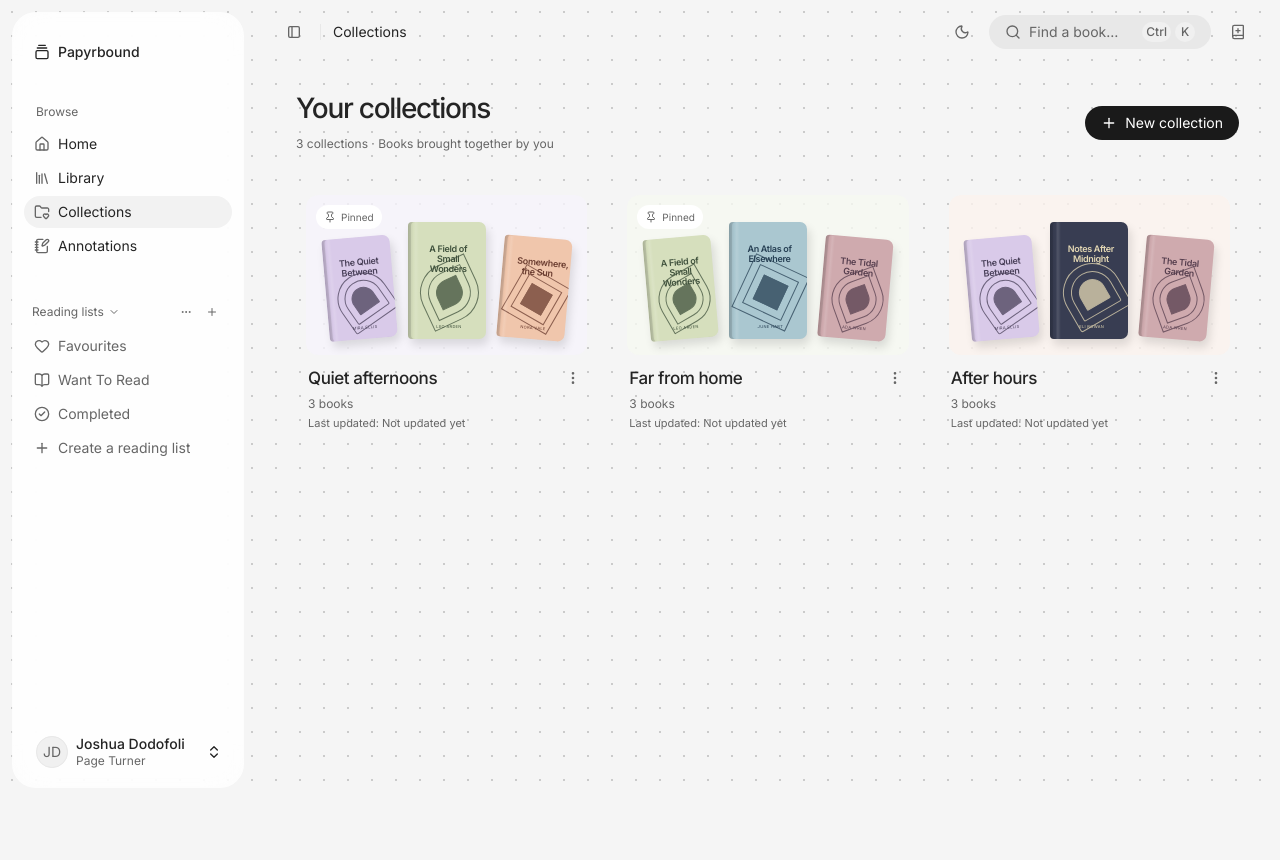
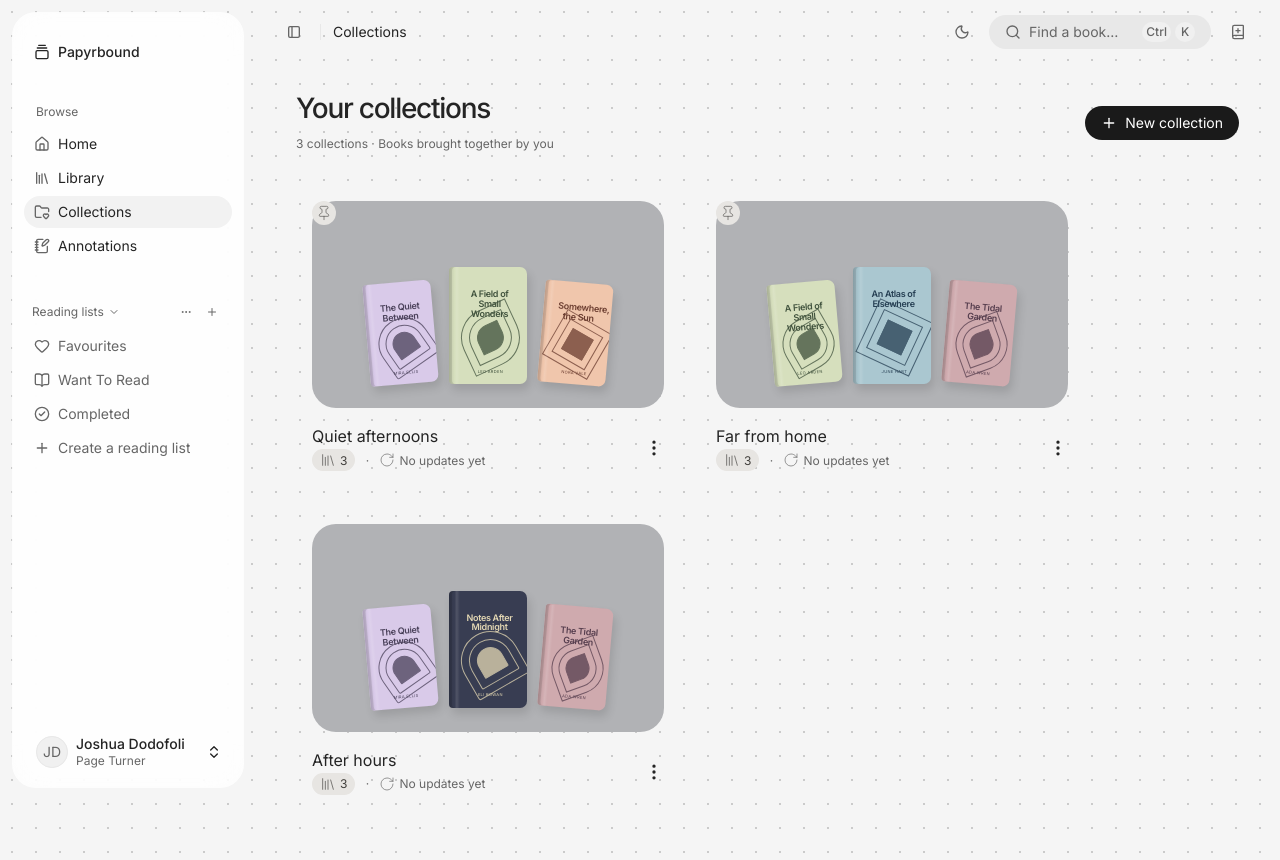
Before and after one commit to Papyrbound/papyrbound-frontend, a Next.js app: page /collections in a window 1280 px wide. Before the commit the page ends 800 px from the top, so only its background shows below. Built offline with nearby package versions, Linux system fonts and the light colour scheme.

Commit message:
Match collection cards to Penpot active and inactive designs

```diff
--- a/src/app/globals.css
+++ b/src/app/globals.css
@@ -393,12 +393,12 @@
 .collections-heading { display: flex; align-items: center; justify-content: space-between; gap: 20px; margin-bottom: 32px; }
 .collections-heading h1 { font-size: 28px; line-height: 1.2; font-weight: 500; letter-spacing: -.045em; }
 .collections-heading p { margin-top: 8px; font-size: 12px; color: var(--muted-foreground); }
-.collection-cards { display: grid; grid-template-columns: repeat(auto-fill, minmax(min(100%, 260px), 1fr)); gap: 20px; }
-.collection-card[data-slot="card"] { position: relative; overflow: hidden; padding: 10px; gap: 0; border: 0; border-radius: 20px; box-shadow: none; background: transparent; transition: background-color 180ms, color 180ms; }
-.collection-card:hover, .collection-card:focus-within { background: color-mix(in srgb, var(--collection-color) 18%, color-mix(in srgb, var(--card) 72%, transparent)); }
-.collection-open[data-slot="button"] { display: flex; flex-direction: column; justify-content: flex-start; width: 100%; height: auto; padding: 0; border: none; border-radius: 12px; gap: 0; white-space: normal; overflow: hidden; background: transparent; }
+.collection-cards { display: grid; grid-template-columns: repeat(auto-fill, minmax(min(100%, 320px), 384px)); gap: 20px; }
+.collection-card[data-slot="card"] { position: relative; overflow: hidden; padding: 16px; gap: 0; border: 0; border-radius: 24px; box-shadow: none; background: transparent; transition: background-color 180ms, color 180ms; }
+.collection-card:hover, .collection-card:focus-within { background: #ffffff; color: #191715; }
+.collection-open[data-slot="button"] { display: flex; flex-direction: column; justify-content: flex-start; width: 100%; height: auto; padding: 0; border: none; border-radius: 0; gap: 0; white-space: normal; overflow: visible; background: transparent; color: inherit; }
 .collection-open[data-slot="button"]:hover { background: transparent; }
-.collection-preview { position: relative; display: flex; width: 100%; height: auto; aspect-ratio: 16 / 9; min-height: 160px; border-radius: 12px; overflow: hidden; align-items: flex-end; justify-content: center; padding: 34px 20px 16px; background: color-mix(in srgb, var(--collection-color) 16%, color-mix(in srgb, var(--card) 75%, transparent)); transition: background-color 180ms; }
+.collection-preview { position: relative; display: flex; width: 100%; aspect-ratio: 355 / 209; border-radius: 24px; overflow: hidden; align-items: flex-end; justify-content: center; padding: 40px 20px 24px; background: var(--collection-color, #b1b2b5); }
 .collection-cover-stack { position: relative; display: flex; align-items: flex-end; justify-content: center; gap: 10px; }
 .collection-preview-cover { display: block; width: 68px; flex-shrink: 0; transform-origin: bottom center; }
 .collection-preview-cover:nth-child(2) { width: 78px; }
@@ -407,13 +407,23 @@
 .collection-preview-cover .book-cover { border-radius: 4px 7px 7px 4px; box-shadow: inset 3px 0 0 rgb(0 0 0 / 10%), 3px 6px 10px rgb(0 0 0 / 12%); }
 .collection-preview-cover .cover-type { font-size: 9px; padding: 8px 5px 0; }
 .collection-preview-cover .cover-credit { font-size: 4px; }
-.collection-card-info { display: flex; align-items: center; justify-content: space-between; gap: 12px; width: 100%; padding: 12px 34px 4px 2px; text-align: left; }
-.collection-card-title { display: block; font-size: 17px; line-height: 1.35; font-weight: 500; letter-spacing: -.025em; }
-.collection-card-meta { display: block; margin-top: 5px; font-size: 12px; color: var(--muted-foreground); }
-.collection-card-updated { display: block; margin-top: 4px; color: var(--muted-foreground); font-size: 11px; font-weight: 400; }
-.collection-pin { position: absolute; top: 20px; left: 20px; display: flex; align-items: center; gap: 5px; padding: 5px 8px; border-radius: 999px; background: var(--card); color: var(--muted-foreground); font-size: 10px; pointer-events: none; }
-.collection-menu[data-slot="dropdown-menu-trigger"] { position: absolute; right: 10px; top: auto; bottom: 54px; background: transparent; color: var(--muted-foreground); }
-.collection-preview-empty { width: 40px; height: 40px; align-self: center; color: var(--muted-foreground); opacity: .45; }
+.collection-card-info { display: block; width: 100%; padding: 16px 28px 0 0; text-align: left; }
+.collection-card-title { display: block; font-size: 16px; line-height: 24px; font-weight: 400; letter-spacing: 0; overflow-wrap: anywhere; }
+.collection-card-meta { display: flex; flex-wrap: wrap; align-items: center; min-height: 24px; gap: 0; font-size: 12px; font-weight: 400; color: var(--muted-foreground); }
+.dark .collection-card-meta { color: #e7e5e2; }
+.collection-book-count { display: inline-flex; align-items: center; gap: 4px; padding: 2px 8px; height: 22px; border-radius: 999px; background: #e7e5e2; color: #42403d; }
+.collection-book-count svg, .collection-card-updated svg { width: 16px; height: 16px; stroke-width: 1; }
+.collection-meta-dot { display: inline-flex; width: 24px; justify-content: center; }
+.collection-card-updated { display: inline-flex; align-items: center; gap: 4px; }
+.collection-card:hover .collection-card-meta, .collection-card:focus-within .collection-card-meta { color: #42403d; }
+.collection-pin[data-slot="button"] { position: absolute; top: 16px; left: 16px; width: 24px; height: 24px; min-width: 24px; gap: 4px; padding: 4px; border-radius: 999px; background: #e7e5e2; color: #54524f; font-size: 12px; }
+.collection-pin[data-slot="button"] svg { width: 16px; height: 16px; stroke-width: 1; }
+.collection-pin span { display: none; }
+.collection-card:hover .collection-pin[data-slot="button"], .collection-card:focus-within .collection-pin[data-slot="button"] { width: auto; height: 26px; padding-inline: 8px; }
+.collection-card:hover .collection-pin span, .collection-card:focus-within .collection-pin span { display: inline; }
+.collection-menu[data-slot="dropdown-menu-trigger"] { position: absolute; right: 12px; top: auto; bottom: 26px; background: transparent; color: inherit; }
+.collection-menu svg { width: 20px; height: 20px; }
+.collection-preview-empty { width: 40px; height: 40px; align-self: center; color: #54524f; }
 .collection-editor[data-slot="dialog-content"] { max-height: calc(100dvh - 32px); overflow-y: auto; }
 .collection-book-picker { max-height: 220px; overflow-y: auto; }
 .collection-book-option { display: flex; align-items: center; gap: 12px; padding: 8px; border-radius: 12px; cursor: pointer; }
@@ -423,11 +433,10 @@
 .collection-empty[data-slot="card"] { align-items: center; padding: 48px 24px; text-align: center; box-shadow: none; }
 .collection-empty h2 { font-size: 20px; }
 .collection-empty p { font-size: 13px; color: var(--muted-foreground); }
-@media (min-width: 1500px) { .collection-cards { grid-template-columns: repeat(auto-fill, minmax(280px, 340px)); } }
 @media (max-width: 767px) {
   .collections-page { padding: 16px 20px 32px; }
   .collections-heading { align-items: flex-start; gap: 12px; margin-bottom: 28px; flex-wrap: wrap; }
   .collections-heading h1 { font-size: 22px; }
   .collection-cards { gap: 16px; }
-  .collection-preview { min-height: 160px; }
+
 }
--- a/src/features/collections/ui/collections-page.tsx
+++ b/src/features/collections/ui/collections-page.tsx
@@ -1,7 +1,7 @@
 "use client"
 
 import { useRef, useState, type CSSProperties } from "react"
-import { ArrowLeftIcon, BookOpenIcon, CheckIcon, FolderPlusIcon, MoreVerticalIcon, PencilIcon, PinIcon, PinOffIcon, PlusIcon, SearchIcon, Trash2Icon } from "lucide-react"
+import { ArrowLeftIcon, BookOpenIcon, CheckIcon, FolderPlusIcon, LibraryIcon, MoreVerticalIcon, PencilIcon, PinIcon, PinOffIcon, PlusIcon, RotateCwIcon, SearchIcon, Trash2Icon } from "lucide-react"
 import { Button } from "@/shared/ui/button"
 import { Card } from "@/shared/ui/card"
 import { Checkbox } from "@/shared/ui/checkbox"
@@ -13,12 +13,18 @@ import { BookGallery } from "@/features/library/ui/book-gallery"
 import { useReadingLists } from "@/features/reading-lists/stores/reading-lists-store"
 
 type Collection = { id: string; name: string; color: string; bookIds: string[]; pinned: boolean; updatedAt?: string }
-const colors = [{ name: "Lilac", value: "#d9cae9" }, { name: "Sage", value: "#d6dfbd" }, { name: "Peach", value: "#f0c6ac" }, { name: "Rose", value: "#cfaaae" }]
+const colors = [{ name: "Neutral", value: "#B1B2B5" }, { name: "Lilac", value: "#d9cae9" }, { name: "Sage", value: "#d6dfbd" }, { name: "Peach", value: "#f0c6ac" }, { name: "Rose", value: "#cfaaae" }]
 const initialCollections: Collection[] = [
-  { id: "quiet-afternoons", name: "Quiet afternoons", color: "#d9cae9", bookIds: ["quiet", "sun", "wild"], pinned: true },
-  { id: "far-from-home", name: "Far from home", color: "#d6dfbd", bookIds: ["atlas", "wild", "tidal"], pinned: true },
-  { id: "after-hours", name: "After hours", color: "#f0c6ac", bookIds: ["night", "quiet", "tidal"], pinned: false },
+  { id: "quiet-afternoons", name: "Quiet afternoons", color: "#B1B2B5", bookIds: ["quiet", "sun", "wild"], pinned: true },
+  { id: "far-from-home", name: "Far from home", color: "#B1B2B5", bookIds: ["atlas", "wild", "tidal"], pinned: true },
+  { id: "after-hours", name: "After hours", color: "#B1B2B5", bookIds: ["night", "quiet", "tidal"], pinned: false },
 ]
+
+function updatedLabel(updatedAt: string | undefined, now: number) {
+  if (!updatedAt) return "No updates yet"
+  const days = Math.max(0, Math.floor((now - new Date(updatedAt).getTime()) / 86400000))
+  return days === 0 ? "Today" : new Intl.RelativeTimeFormat("en-US", { numeric: "always" }).format(-days, "day")
+}
 
 function CollectionEditor({ collection, onClose, onSave }: {
   collection?: Collection
@@ -64,13 +70,20 @@ export function CollectionsPage() {
   const [selectedId, setSelectedId] = useState<string | null>(null)
   const [editor, setEditor] = useState<{ collection?: Collection } | null>(null)
   const [deleting, setDeleting] = useState<Collection | null>(null)
+  const [now, setNow] = useState(() => new Date().getTime())
   const selected = collections.find((collection) => collection.id === selectedId)
   const collectionBooks = (collection: Collection) => books.filter((book) => collection.bookIds.includes(book.id))
   function saveCollection(details: Pick<Collection, "name" | "color" | "bookIds">) {
     const id = editor?.collection?.id ?? crypto.randomUUID()
     const updatedAt = new Date().toISOString()
+    setNow(new Date(updatedAt).getTime())
     setCollections((current) => editor?.collection ? current.map((item) => item.id === id ? { ...item, ...details, updatedAt } : item) : [...current, { ...details, id, pinned: false, updatedAt }])
     setEditor(null)
+  }
+  function togglePinned(collection: Collection) {
+    const updatedAt = new Date().toISOString()
+    setNow(new Date(updatedAt).getTime())
+    setCollections((current) => current.map((item) => item.id === collection.id ? { ...item, pinned: !item.pinned, updatedAt } : item))
   }
 
   return <>
@@ -88,11 +101,11 @@ export function CollectionsPage() {
                   <span className="collection-cover-stack">{previewBooks.slice(0, 3).map((book) => <span className="collection-preview-cover" key={book.id}><BookCover book={book} /></span>)}</span>
                   {previewBooks.length === 0 && <BookOpenIcon className="collection-preview-empty" />}
                 </span>
-                <span className="collection-card-info"><span><span className="collection-card-title">{collection.name}</span><span className="collection-card-meta">{previewBooks.length} {previewBooks.length === 1 ? "book" : "books"}</span><span className="collection-card-updated">Last updated: {collection.updatedAt ? <time dateTime={collection.updatedAt}>{new Intl.DateTimeFormat("en-US", { month: "short", day: "numeric", year: "numeric", timeZone: "America/Los_Angeles" }).format(new Date(collection.updatedAt))}</time> : "Not updated yet"}</span></span></span>
+                <span className="collection-card-info"><span className="collection-card-title">{collection.name}</span><span className="collection-card-meta"><span className="collection-book-count" aria-label={`${previewBooks.length} books`}><LibraryIcon aria-hidden="true" />{previewBooks.length}</span><span aria-hidden="true" className="collection-meta-dot">·</span><span className="collection-card-updated" aria-label={`Last updated: ${updatedLabel(collection.updatedAt, now)}`}><RotateCwIcon aria-hidden="true" />{collection.updatedAt ? <time dateTime={collection.updatedAt}>{updatedLabel(collection.updatedAt, now)}</time> : "No updates yet"}</span></span></span>
               </Button>
-              {collection.pinned && <span className="collection-pin"><PinIcon className="size-3" /><span>Pinned</span></span>}
+              {collection.pinned && <Button variant="ghost" size="icon-xs" className="collection-pin" aria-label={`Unpin ${collection.name}`} onClick={() => togglePinned(collection)}><PinIcon aria-hidden="true" /><span>Unpin</span></Button>}
               <DropdownMenu><DropdownMenuTrigger render={<Button variant="ghost" size="icon-sm" className="collection-menu" />} aria-label={`Options for ${collection.name}`}><MoreVerticalIcon /></DropdownMenuTrigger>
-                <DropdownMenuContent align="end" className="w-56"><DropdownMenuItem onClick={() => setEditor({ collection })}><PencilIcon />Edit collection</DropdownMenuItem><DropdownMenuItem onClick={() => setCollections((current) => current.map((item) => item.id === collection.id ? { ...item, pinned: !item.pinned } : item))}>{collection.pinned ? <PinOffIcon /> : <PinIcon />}{collection.pinned ? "Unpin collection" : "Pin collection"}</DropdownMenuItem><DropdownMenuSeparator /><DropdownMenuItem variant="destructive" onClick={() => setDeleting(collection)}><Trash2Icon />Delete collection</DropdownMenuItem></DropdownMenuContent>
+                <DropdownMenuContent align="end" className="w-56"><DropdownMenuItem onClick={() => setEditor({ collection })}><PencilIcon />Edit collection</DropdownMenuItem><DropdownMenuItem onClick={() => togglePinned(collection)}>{collection.pinned ? <PinOffIcon /> : <PinIcon />}{collection.pinned ? "Unpin collection" : "Pin collection"}</DropdownMenuItem><DropdownMenuSeparator /><DropdownMenuItem variant="destructive" onClick={() => setDeleting(collection)}><Trash2Icon />Delete collection</DropdownMenuItem></DropdownMenuContent>
               </DropdownMenu>
             </Card>
           })}</div>
```
